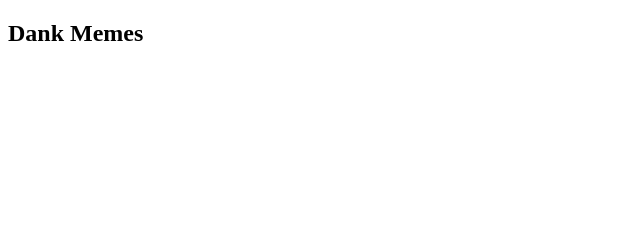
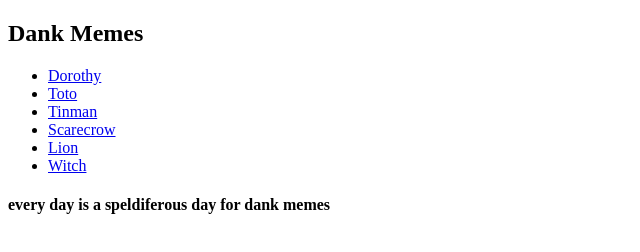
Before and after one commit to Taylor-Bailey/html-starter, a plain HTML site: page index.html in a window 1280 px wide. Shown: the whole page, without its empty margins (0-640 px from the left). Drawn offline with Linux system fonts and the light colour scheme.

Commit message:
updated index and background color

```diff
--- /dev/null
+++ b/css/main.css
@@ -0,0 +1,3 @@
+body {
+    background-color: lightsteelblue;
+}
--- a/index.html
+++ b/index.html
@@ -10,6 +10,15 @@
     <div>
         <header>
             <h2>Dank Memes</h2>
+                <ul>
+                    <li><a href="dorothy.html">Dorothy</a></li>
+                    <li><a href="toto.html">Toto</a></li>
+                    <li><a href="tinman.html">Tinman</a></li>
+                    <li><a href="scarecrow.html">Scarecrow</a></li>
+                    <li><a href="lion.html">Lion</a></li>
+                    <li><a href="witch.html">Witch</a></li>
+                </ul>
+            <h4>every day is a speldiferous day for dank memes</h4>
                 <nav></nav>
         </header>
         <div><!-- put big image here --></div>
```
